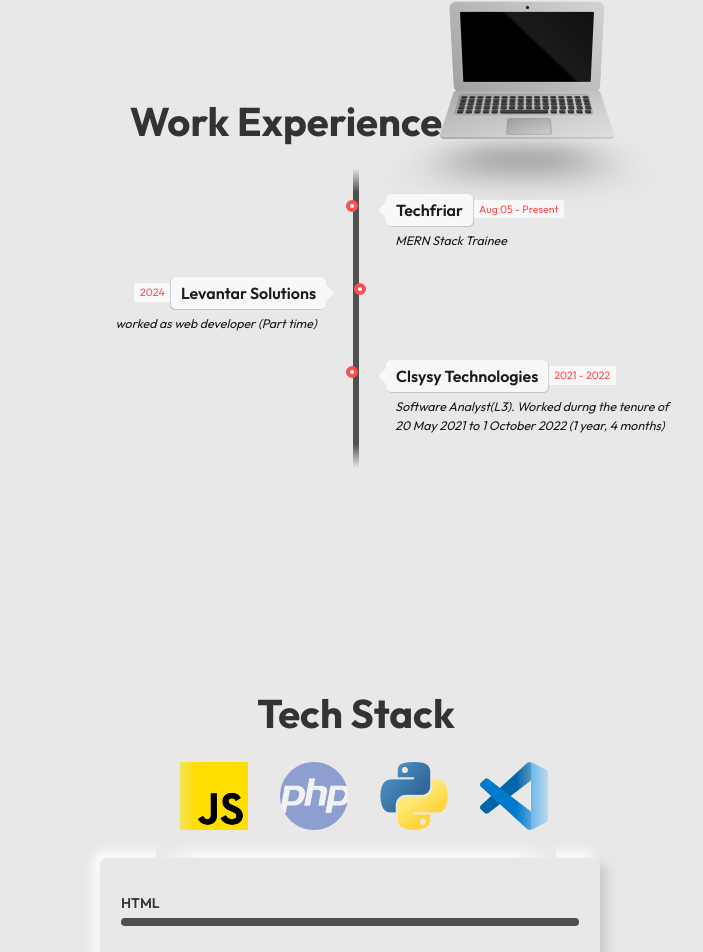
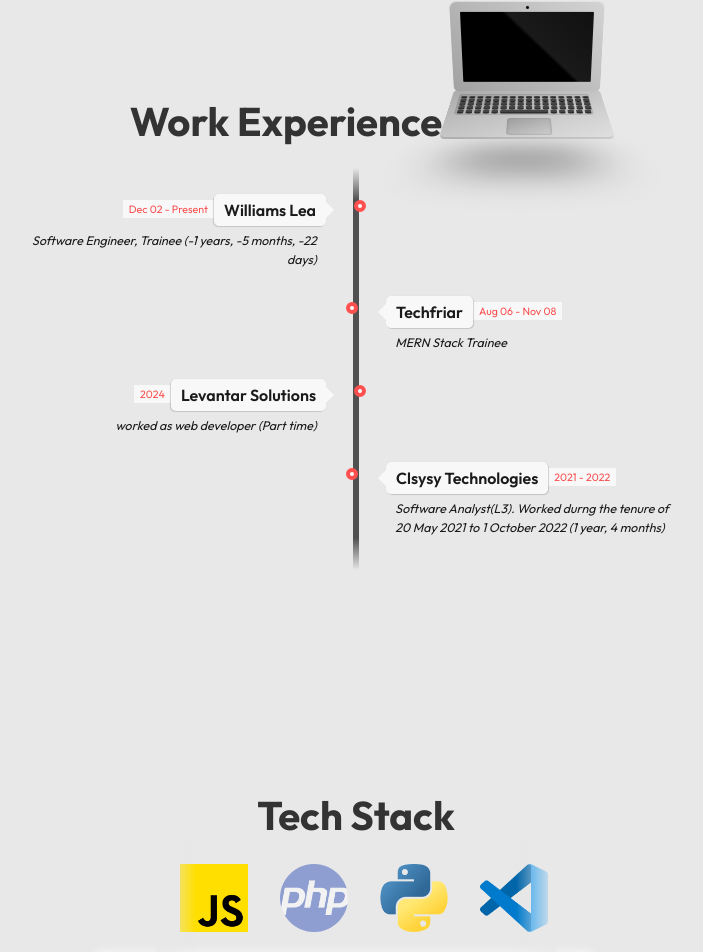
Before and after one commit to sreyas-sc/Portfolio, a React (Create React App) app: page / in a window 1280 px wide. Shown: the part 3614-4566 px from the top of the page, without its empty margins (284-987 px from the left). Built offline with nearby package versions, Linux system fonts and the light colour scheme.

Commit message:
Williams Lea update

```diff
--- a/src/components/HeroImg.js
+++ b/src/components/HeroImg.js
@@ -39,6 +39,16 @@ const Heroimg = () => {
       document.head.removeChild(metaViewport);
     };
   }, []);
+
+  const calculateDuration = (startDate) => {
+    const start = new Date(startDate);
+    const now = new Date();
+    const diff = now - start;
+    const years = Math.floor(diff / (1000 * 60 * 60 * 24 * 365));
+    const months = Math.floor((diff % (1000 * 60 * 60 * 24 * 365)) / (1000 * 60 * 60 * 24 * 30));
+    const days = Math.floor((diff % (1000 * 60 * 60 * 24 * 30)) / (1000 * 60 * 60 * 24));
+    return `${years} years, ${months} months, ${days} days`;
+  };
   /////////////////////////////
   return (
 
@@ -362,10 +372,19 @@ const Heroimg = () => {
 
 {/* <!-- Item 1 --> */}
 <li>
+    <div class="direction-l">
+        <div class="flag-wrapper">
+            <span class="flag">Williams Lea</span>
+            <span class="time-wrapper"><span class="time">Dec 02 - Present</span></span>
+        </div>
+        <div class="desc">Software Engineer, Trainee ({calculateDuration('2024-12-02')})</div>
+    </div>
+</li>
+<li>
     <div class="direction-r">
         <div class="flag-wrapper">
             <span class="flag">Techfriar</span>
-            <span class="time-wrapper"><span class="time">Aug 05 - Present</span></span>
+            <span class="time-wrapper"><span class="time">Aug 06 - Nov 08</span></span>
         </div>
         <div class="desc">MERN Stack Trainee</div>
     </div>
```
